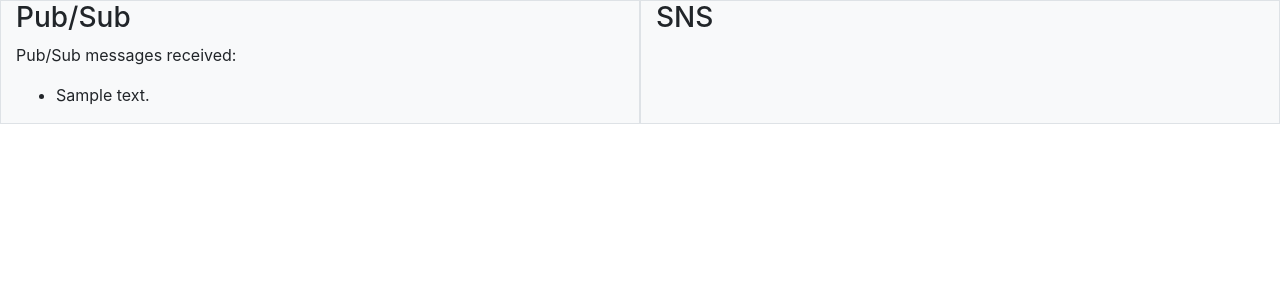
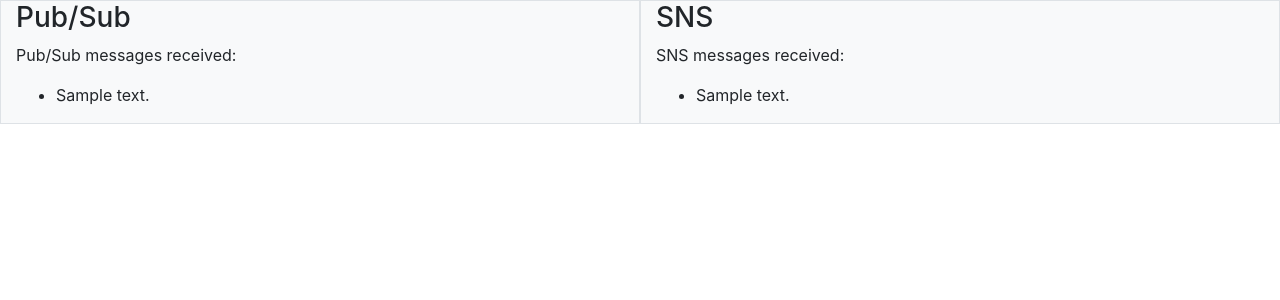
Before and after one commit to samos123/multi-cloud-messaging, a Flask app: template frontend/templates/index.html in a window 1280 px wide. Shown: the top 300 px of the page. Run offline with Flask 2, Linux system fonts and the light colour scheme; the template is opened without the code that fills it: most values are stand-ins (such as "Sample title", 1, 10 or a date in 2020); some libraries are stand-ins or nearby versions.

Commit message:
Add SNS display to front-end

```diff
--- a/frontend/app.py
+++ b/frontend/app.py
@@ -5,6 +5,7 @@ import os
 
 from flask import current_app, Flask, render_template, request
 from google.cloud import pubsub_v1
+import requests
 
 
 app = Flask(__name__)
@@ -12,17 +13,18 @@ app = Flask(__name__)
 # Configure the following environment variables via app.yaml
 # This is used in the push request handler to verify that the request came from
 # pubsub and originated from a trusted source.
-app.config['PUBSUB_VERIFICATION_TOKEN'] = \
-    os.environ['PUBSUB_VERIFICATION_TOKEN']
+app.config['TOKEN'] = os.environ['TOKEN']
 
 # Global list to storage messages received by this instance.
 PUBSUB_MESSAGES = []
+SNS_MESSAGES = []
 
 
 @app.route('/', methods=['GET', 'POST'])
 def index():
     if request.method == 'GET':
-        return render_template('index.html', pubsub_messages=PUBSUB_MESSAGES)
+        return render_template('index.html', pubsub_messages=PUBSUB_MESSAGES,
+                               sns_messages=SNS_MESSAGES)
 
     return 'OK', 200
 
@@ -30,15 +32,40 @@ def index():
 @app.route('/pubsub/push', methods=['POST'])
 def pubsub_push():
     if (request.args.get('token', '') !=
-            current_app.config['PUBSUB_VERIFICATION_TOKEN']):
+            current_app.config['TOKEN']):
         return 'Invalid request', 400
 
     envelope = json.loads(request.data.decode('utf-8'))
     payload = base64.b64decode(envelope['message']['data'])
 
+    print("Got Pub/Sub message: ", payload)
     PUBSUB_MESSAGES.append(payload)
 
     return 'OK', 200
+
+
+@app.route('/sns/push', methods = ['GET', 'POST', 'PUT'])
+def sns():
+    if (request.args.get('token', '') !=
+            current_app.config['TOKEN']):
+        return 'Invalid request', 400
+
+    # AWS sends JSON with text/plain mimetype
+    try:
+        js = json.loads(request.data)
+    except:
+        pass
+
+    hdr = request.headers.get('X-Amz-Sns-Message-Type')
+    # subscribe to the SNS topic
+    if hdr == 'SubscriptionConfirmation' and 'SubscribeURL' in js:
+        r = requests.get(js['SubscribeURL'])
+
+    if hdr == 'Notification':
+        print("Appending SNS message", js["Message"])
+        SNS_MESSAGES.append(js['Message'])
+
+    return 'OK\n'
 
 
 @app.errorhandler(500)
--- a/frontend/requirements.txt
+++ b/frontend/requirements.txt
@@ -1,3 +1,4 @@
 Flask
 google-cloud-pubsub
 gunicorn
+requests
--- a/frontend/templates/index.html
+++ b/frontend/templates/index.html
@@ -21,7 +21,14 @@
       </ul>
     </div>
     <div class="col border bg-light">
-        <h3>SNS</h3>
+      <h3>SNS</h3>
+      <p>SNS messages received:</p>
+      <ul>
+        {% for message in sns_messages: %}
+          <li>{{message}}</li>
+        {% endfor %}
+      </ul>
+
     </div>
   </div>
 </div>
```
Also changed, not shown: README.md.
